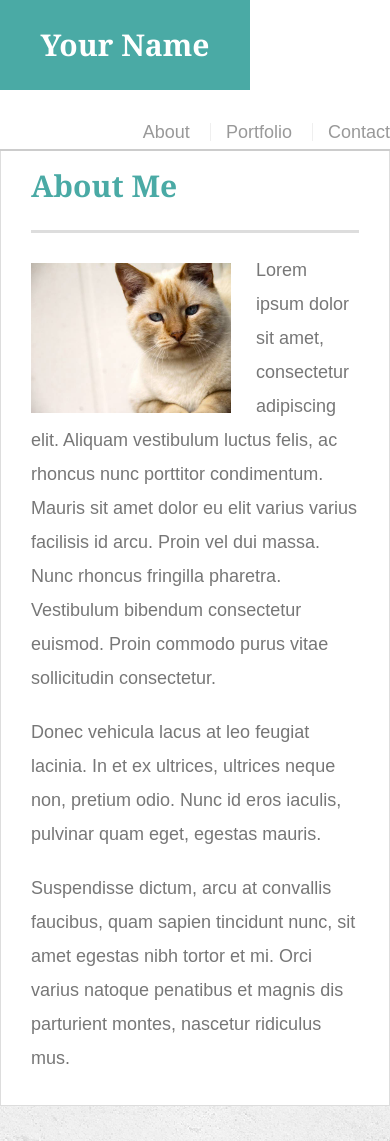
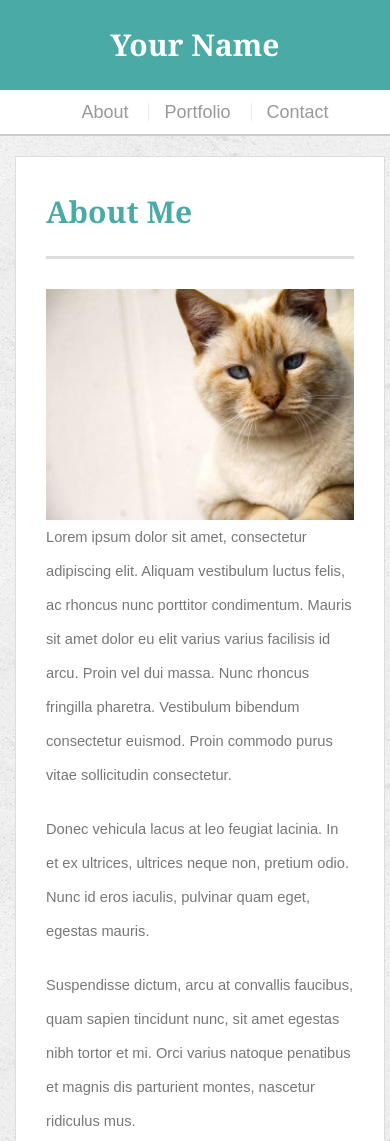
Before and after one commit to roigme/Responsive-Portfolio, a plain HTML site: page index.html in a window 390 px wide. Shown: the top 1141 px of the page. Drawn offline with Linux system fonts and the light colour scheme.

Commit message:
Final Commit

```diff
--- a/assets/css/style.css
+++ b/assets/css/style.css
@@ -215,3 +215,83 @@ input[type=submit] {
   background: #4aaaa5;
   border: 0 none;
 }
+
+
+
+
+@media only screen and (max-width: 640px) {
+  #masthead {
+    position: static;
+    margin-bottom: 10px;
+  }
+  #main-container {
+    padding: 10px;
+    margin: auto;
+  }
+  #logo {
+    width: 100%;
+  }
+
+  nav {
+      clear: both;
+      text-align: center;
+      width: 100%;
+      padding-bottom: 5px;
+      padding-top: 5px;
+      margin: auto;
+    }
+
+  .auth-image {
+    clear: both;
+    width: 100%;
+  }
+  p {
+    font-size: 11pt;
+  }
+  .work {
+    position: relative;
+    float: left;
+    width: 100%;
+    margin: auto;
+    overflow: auto;
+  }
+}
+
+
+@media only screen and (max-width: 768px) {
+
+
+  }
+  #main-container {
+    padding: 10px;
+    margin: 5px;
+  }
+  #masthead {
+    position: static;
+
+     }
+   nav {
+    padding-right: 10px;
+    }
+
+  p {
+    font-size: 11pt;
+  }
+
+
+@media only screen and (max-width: 960px) {
+
+
+}
+#main-container {
+  padding: 10px;
+  margin: 5px;
+}
+
+ nav {
+  padding-right: 10px;
+  }
+
+p {
+  font-size: 11pt;
+}
--- a/index.html
+++ b/index.html
@@ -3,6 +3,9 @@
 
 <head>
   <meta charset="UTF-8">
+
+  <!-- Added the viewport meta tag-->
+  <meta name="viewport" content="width=device-width, initial-scale=1.0">
   <title>About | Your Name</title>
   <link rel="stylesheet" type="text/css" href="assets/css/reset.css">
   <link rel="stylesheet" type="text/css" href="assets/css/style.css">
```
Also changed, not shown: contact.html (+2 -0 lines), portfolio.html (+2 -0 lines).
